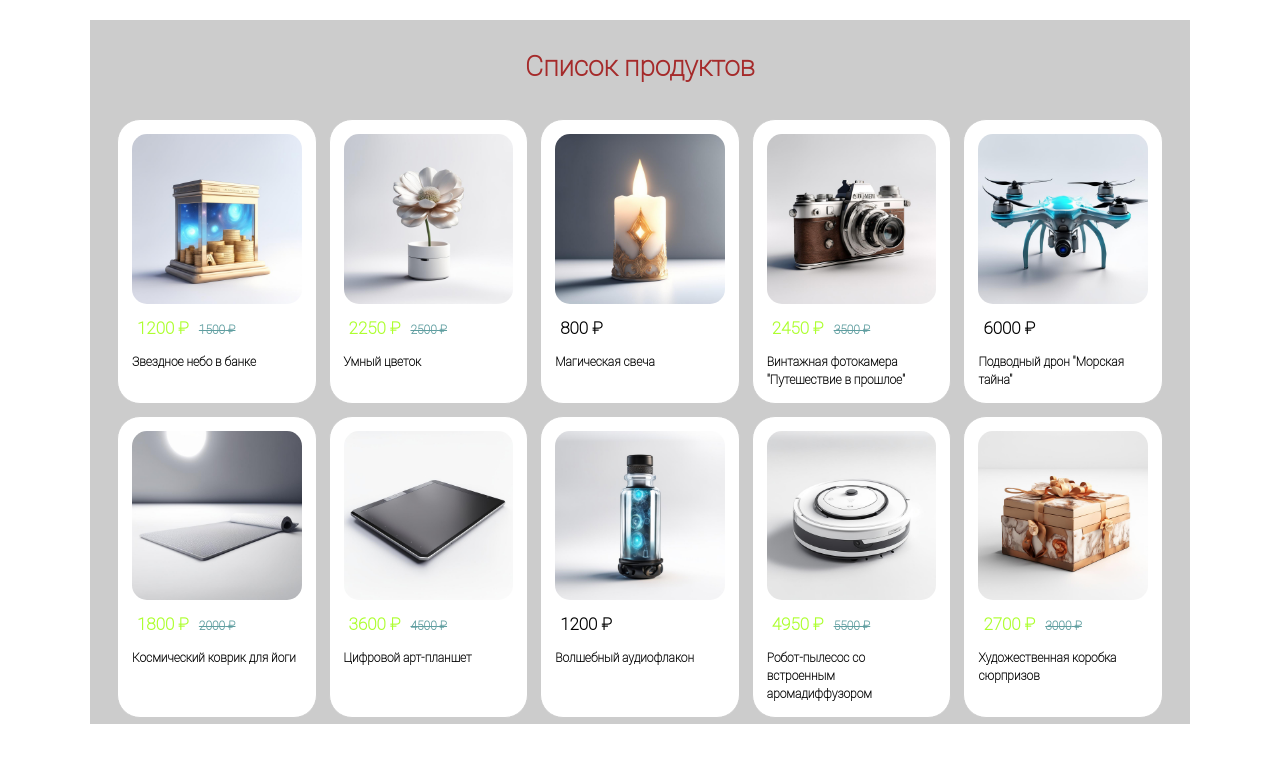
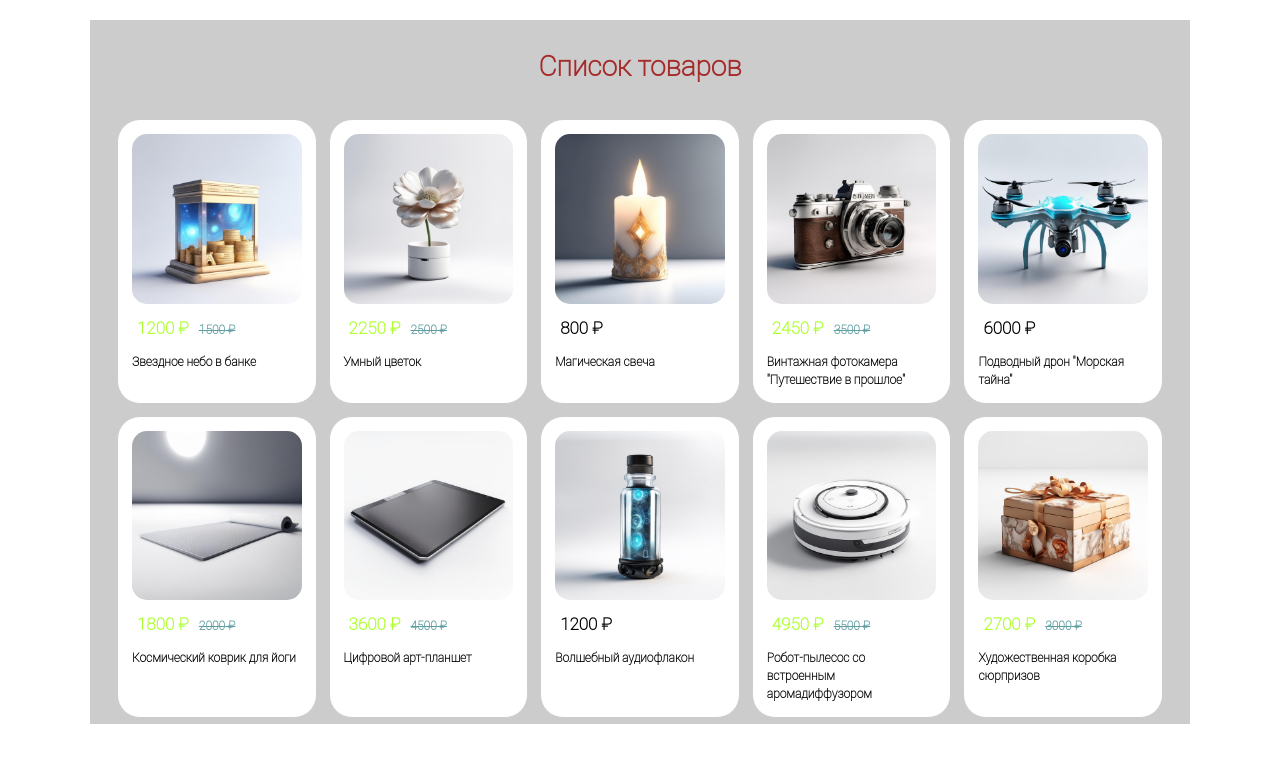
Before and after one commit to Vasil73/magic-shop, a React (Vite) app: page / in a window 1280 px wide. Shown: the top 762 px of the page. Built offline with nearby package versions, Linux system fonts and the light colour scheme.

Commit message:
new task

```diff
--- a/src/ProductList.jsx
+++ b/src/ProductList.jsx
@@ -5,7 +5,7 @@ import {PriceWithSymbol} from "./PriceWithSymbol.jsx";
 export function ProductList({products}) {
     return (
         <div className="product-container">
-            <h1 className="product-title">Список продуктов</h1>
+            <h1 className="product-title">Список товаров</h1>
             <div className="card-container">
                 {
                     products.map((product) => (
```
